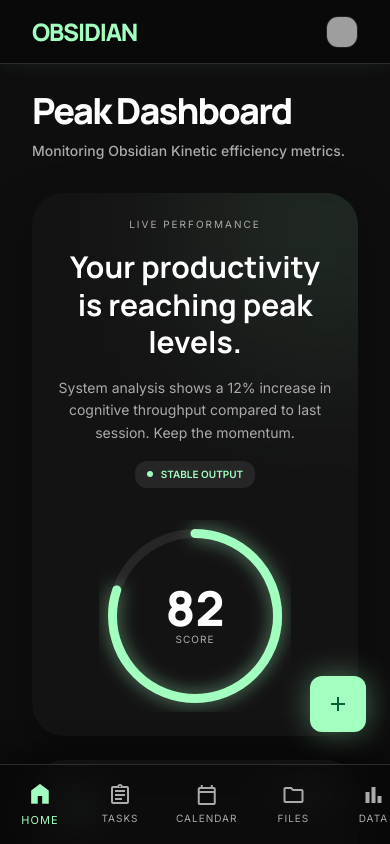
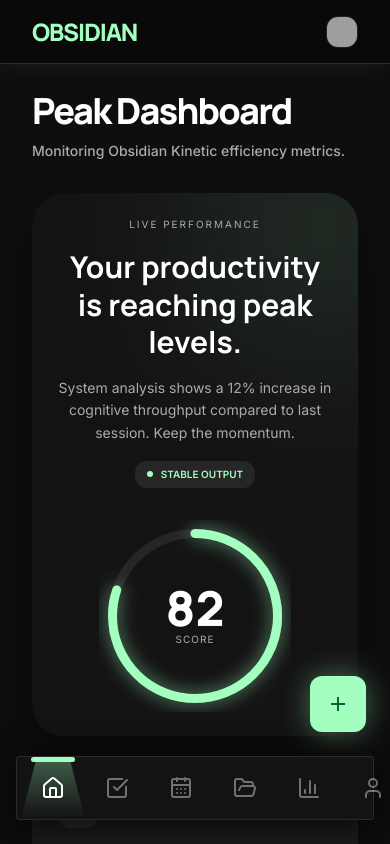
Before and after one commit to purvanshh/Obsidian, a React (Vite) app: page /dashboard in a window 390 px wide. Shown: the top 844 px of the page. Built offline with nearby package versions, Linux system fonts and the light colour scheme; grey boxes are pictures that could not be loaded.

Commit message:
feat: implement LimelightNav component and integrate it into BottomNav with lucide-react icons

```diff
--- a/package.json
+++ b/package.json
@@ -11,6 +11,7 @@
   },
   "dependencies": {
     "@tailwindcss/vite": "^4.2.2",
+    "lucide-react": "^1.7.0",
     "react": "^19.2.4",
     "react-dom": "^19.2.4"
   },
--- a/src/components/BottomNav.tsx
+++ b/src/components/BottomNav.tsx
@@ -1,42 +1,49 @@
-import { Link, useLocation } from 'react-router-dom';
+import { useLocation, useNavigate } from 'react-router-dom';
+import { Home, CheckSquare, CalendarDays, FolderOpen, BarChart3, User } from 'lucide-react';
+import { LimelightNav } from './ui/limelight-nav';
 
 export function BottomNav() {
   const location = useLocation();
+  const navigate = useNavigate();
   const path = location.pathname;
 
-  const getLinkClass = (href: string) => {
-    const isActive = href === '/dashboard' ? path === '/dashboard' : path.startsWith(href);
-    return `flex flex-col items-center justify-center transition-transform duration-200 ease-[cubic-bezier(0.22,1,0.36,1)] active:scale-90 ${
-      isActive ? 'text-[#a2ffbf] scale-110' : 'text-[#adaaaa]'
-    }`;
+  const routes = [
+    { id: 'dashboard', path: '/dashboard', label: 'Home', icon: <Home /> },
+    { id: 'tasks', path: '/tasks', label: 'Tasks', icon: <CheckSquare /> },
+    { id: 'calendar', path: '/calendar', label: 'Calendar', icon: <CalendarDays /> },
+    { id: 'files', path: '/files', label: 'Files', icon: <FolderOpen /> },
+    { id: 'insights', path: '/insights', label: 'Data', icon: <BarChart3 /> },
+    { id: 'profile', path: '/profile', label: 'Profile', icon: <User /> },
+  ];
+
+  // Try exact match first, then prefix match
+  let activeIndex = routes.findIndex(route => path === route.path);
+  if (activeIndex === -1) {
+    activeIndex = routes.findIndex(route => path.startsWith(route.path) && route.path !== '/dashboard');
+  }
+  if (activeIndex === -1) {
+    activeIndex = 0; // Fallback
+  }
+
+  const handleTabChange = (index: number) => {
+    navigate(routes[index].path);
   };
 
+  const navItems = routes.map((route) => ({
+    id: route.id,
+    icon: route.icon,
+    label: route.label,
+  }));
+
   return (
-    <nav className="lg:hidden fixed bottom-0 left-0 w-full z-50 bg-[#080808]/80 backdrop-blur-lg border-t border-white/15 shadow-[0_-10px_30px_rgba(0,0,0,0.5)] h-20 px-2 sm:px-6 pb-safe flex items-center overflow-x-auto gap-4 sm:gap-6 no-scrollbar snap-x">
-      <Link to="/dashboard" className={`${getLinkClass('/dashboard')} p-2 min-w-[64px] shrink-0 snap-center`}>
-        <span className="material-symbols-outlined text-[28px]" style={path === '/dashboard' ? { fontVariationSettings: "'FILL' 1" } : {}}>home</span>
-        <span className="font-label text-[10px] uppercase tracking-widest mt-1">Home</span>
-      </Link>
-      <Link to="/tasks" className={`${getLinkClass('/tasks')} p-2 min-w-[64px] shrink-0 snap-center`}>
-        <span className="material-symbols-outlined text-[28px]" style={path.startsWith('/tasks') ? { fontVariationSettings: "'FILL' 1" } : {}}>assignment</span>
-        <span className="font-label text-[10px] uppercase tracking-widest mt-1">Tasks</span>
-      </Link>
-      <Link to="/calendar" className={`${getLinkClass('/calendar')} p-2 min-w-[64px] shrink-0 snap-center`}>
-        <span className="material-symbols-outlined text-[28px]" style={path.startsWith('/calendar') ? { fontVariationSettings: "'FILL' 1" } : {}}>calendar_today</span>
-        <span className="font-label text-[10px] uppercase tracking-widest mt-1">Calendar</span>
-      </Link>
-      <Link to="/files" className={`${getLinkClass('/files')} p-2 min-w-[64px] shrink-0 snap-center`}>
-        <span className="material-symbols-outlined text-[28px]" style={path.startsWith('/files') ? { fontVariationSettings: "'FILL' 1" } : {}}>folder</span>
-        <span className="font-label text-[10px] uppercase tracking-widest mt-1">Files</span>
-      </Link>
-      <Link to="/insights" className={`${getLinkClass('/insights')} p-2 min-w-[64px] shrink-0 snap-center`}>
-        <span className="material-symbols-outlined text-[28px]" style={path.startsWith('/insights') ? { fontVariationSettings: "'FILL' 1" } : {}}>bar_chart</span>
-        <span className="font-label text-[10px] uppercase tracking-widest mt-1">Data</span>
-      </Link>
-      <Link to="/profile" className={`${getLinkClass('/profile')} p-2 min-w-[64px] shrink-0 snap-center`}>
-        <span className="material-symbols-outlined text-[28px]" style={path.startsWith('/profile') ? { fontVariationSettings: "'FILL' 1" } : {}}>person</span>
-        <span className="font-label text-[10px] uppercase tracking-widest mt-1">Profile</span>
-      </Link>
-    </nav>
+    <div className="lg:hidden fixed bottom-6 left-1/2 -translate-x-1/2 z-50 w-max max-w-[calc(100vw-2rem)]">
+      <LimelightNav
+        items={navItems}
+        defaultActiveIndex={activeIndex}
+        onTabChange={handleTabChange}
+        className="bg-[#080808]/90 backdrop-blur-xl border-white/10 shadow-[0_10px_40px_rgba(0,0,0,0.8)] px-1 sm:px-2 rounded-full w-full justify-between"
+        iconContainerClassName="p-2 sm:p-3"
+      />
+    </div>
   );
 }
--- /dev/null
+++ b/src/components/ui/limelight-nav.tsx
@@ -0,0 +1,110 @@
+import React, { useState, useRef, useLayoutEffect, cloneElement } from 'react';
+
+// --- Internal Types and Defaults ---
+
+const DefaultHomeIcon = (props: React.SVGProps<SVGSVGElement>) => <svg {...props} viewBox="0 0 24 24" fill="none" stroke="currentColor" strokeWidth="2" strokeLinecap="round" strokeLinejoin="round"><path d="m3 9 9-7 9 7v11a2 2 0 0 1-2 2H5a2 2 0 0 1-2-2z" /></svg>;
+const DefaultCompassIcon = (props: React.SVGProps<SVGSVGElement>) => <svg {...props} viewBox="0 0 24 24" fill="none" stroke="currentColor" strokeWidth="2" strokeLinecap="round" strokeLinejoin="round"><circle cx="12" cy="12" r="10" /><path d="m16.24 7.76-2.12 6.36-6.36 2.12 2.12-6.36 6.36-2.12z" /></svg>;
+const DefaultBellIcon = (props: React.SVGProps<SVGSVGElement>) => <svg {...props} viewBox="0 0 24 24" fill="none" stroke="currentColor" strokeWidth="2" strokeLinecap="round" strokeLinejoin="round"><path d="M6 8a6 6 0 0 1 12 0c0 7 3 9 3 9H3s3-2 3-9" /><path d="M10.3 21a1.94 1.94 0 0 0 3.4 0" /></svg>;
+
+export type NavItem = {
+  id: string | number;
+  icon: React.ReactElement;
+  label?: string;
+  onClick?: () => void;
+};
+
+const defaultNavItems: NavItem[] = [
+  { id: 'default-home', icon: <DefaultHomeIcon />, label: 'Home' },
+  { id: 'default-explore', icon: <DefaultCompassIcon />, label: 'Explore' },
+  { id: 'default-notifications', icon: <DefaultBellIcon />, label: 'Notifications' },
+];
+
+export type LimelightNavProps = {
+  items?: NavItem[];
+  defaultActiveIndex?: number;
+  onTabChange?: (index: number) => void;
+  className?: string;
+  limelightClassName?: string;
+  iconContainerClassName?: string;
+  iconClassName?: string;
+};
+
+/**
+ * An adaptive-width navigation bar with a "limelight" effect that highlights the active item.
+ */
+export const LimelightNav = ({
+  items = defaultNavItems,
+  defaultActiveIndex = 0,
+  onTabChange,
+  className,
+  limelightClassName,
+  iconContainerClassName,
+  iconClassName,
+}: LimelightNavProps) => {
+  const [activeIndex, setActiveIndex] = useState(defaultActiveIndex);
+  const [isReady, setIsReady] = useState(false);
+  const navItemRefs = useRef<(HTMLAnchorElement | null)[]>([]);
+  const limelightRef = useRef<HTMLDivElement | null>(null);
+
+  React.useEffect(() => {
+    setActiveIndex(defaultActiveIndex);
+  }, [defaultActiveIndex]);
+
+  useLayoutEffect(() => {
+    if (items.length === 0) return;
+
+    const limelight = limelightRef.current;
+    const activeItem = navItemRefs.current[activeIndex];
+
+    if (limelight && activeItem) {
+      const newLeft = activeItem.offsetLeft + activeItem.offsetWidth / 2 - limelight.offsetWidth / 2;
+      limelight.style.left = `${newLeft}px`;
+
+      if (!isReady) {
+        setTimeout(() => setIsReady(true), 50);
+      }
+    }
+  }, [activeIndex, isReady, items]);
+
+  if (items.length === 0) {
+    return null;
+  }
+
+  const handleItemClick = (index: number, itemOnClick?: () => void) => {
+    setActiveIndex(index);
+    onTabChange?.(index);
+    itemOnClick?.();
+  };
+
+  return (
+    <nav className={`relative inline-flex items-center h-16 rounded-lg bg-surface-container-low text-on-surface border border-white/5 ${className}`}>
+      {items.map(({ id, icon, label, onClick }, index) => (
+          <a
+            key={id}
+            ref={el => {
+              navItemRefs.current[index] = el;
+            }}
+            className={`relative z-20 flex h-full cursor-pointer items-center justify-center p-5 ${iconContainerClassName}`}
+            onClick={() => handleItemClick(index, onClick)}
+            aria-label={label}
+          >
+            {cloneElement(icon as React.ReactElement<any>, {
+              className: `w-6 h-6 transition-opacity duration-100 ease-in-out ${
+                activeIndex === index ? 'opacity-100' : 'opacity-40'
+              } ${(icon as React.ReactElement<any>).props.className || ''} ${iconClassName || ''}`,
+            })}
+          </a>
+      ))}
+
+      <div
+        ref={limelightRef}
+        className={`absolute top-0 z-10 w-11 h-[5px] rounded-full bg-primary shadow-[0_50px_15px_var(--primary)] ${
+          isReady ? 'transition-[left] duration-400 ease-in-out' : ''
+        } ${limelightClassName}`}
+        style={{ left: '-999px' }}
+      >
+        <div className="absolute left-[-30%] top-[5px] w-[160%] h-14 [clip-path:polygon(5%_100%,25%_0,75%_0,95%_100%)] bg-gradient-to-b from-primary/30 to-transparent pointer-events-none" />
+      </div>
+    </nav>
+  );
+};
```
Also changed, not shown: 1 other file (tests, documents, lock files or other folders).
